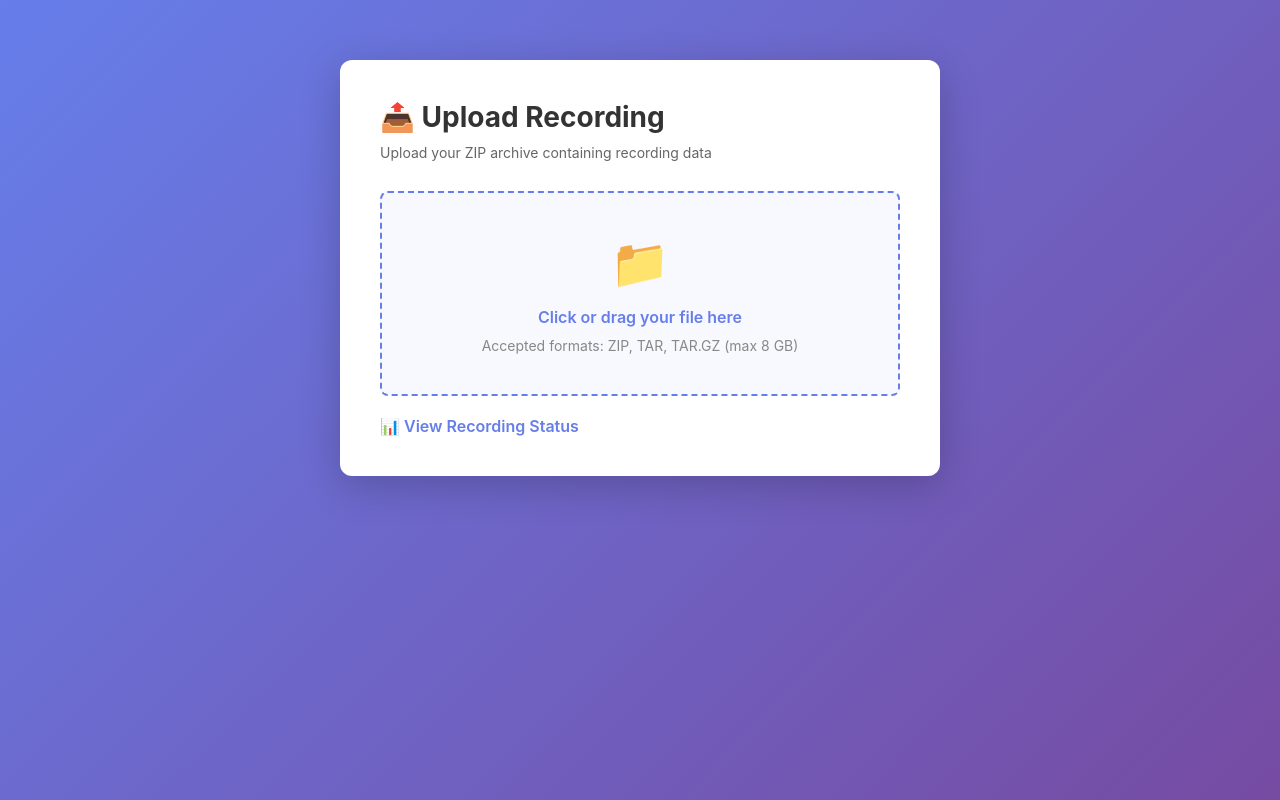
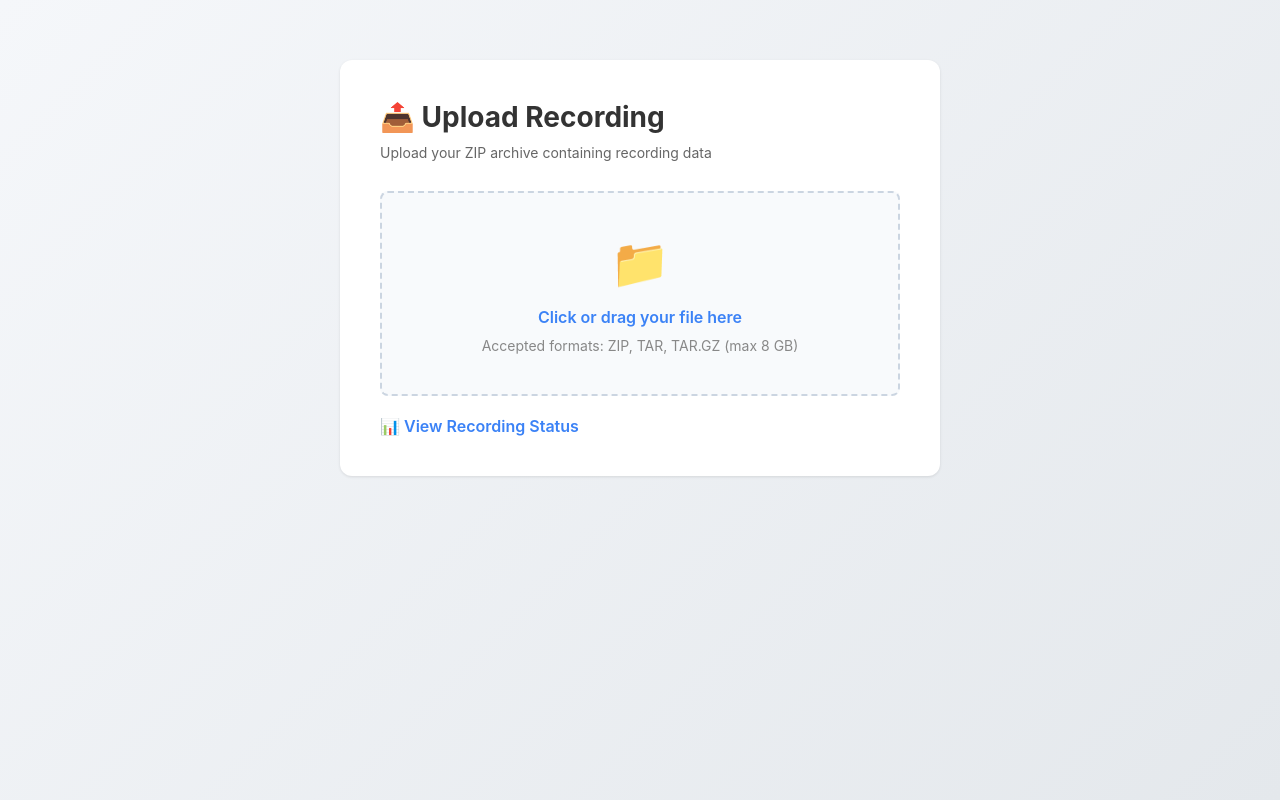
Before and after one commit to antosomzi/traffic-sign-app, a Flask app: page / in a window 1280 px wide. Run offline with Flask 3, Linux system fonts and the light colour scheme.

Commit message:
change background color

```diff
--- a/templates/upload.html
+++ b/templates/upload.html
@@ -13,7 +13,7 @@
 
         body {
             font-family: -apple-system, BlinkMacSystemFont, 'Segoe UI', Roboto, Oxygen, Ubuntu, Cantarell, sans-serif;
-            background: linear-gradient(135deg, #667eea 0%, #764ba2 100%);
+            background: linear-gradient(135deg, #f5f7fa 0%, #e4e8ec 100%);
             min-height: 100vh;
             display: flex;
             flex-direction: column;
@@ -24,7 +24,7 @@
         .container {
             background: white;
             border-radius: 12px;
-            box-shadow: 0 10px 40px rgba(0, 0, 0, 0.2);
+            box-shadow: 0 1px 3px rgba(0, 0, 0, 0.1);
             padding: 40px;
             max-width: 600px;
             width: 100%;
@@ -44,23 +44,23 @@
         }
 
         .upload-area {
-            border: 2px dashed #667eea;
+            border: 2px dashed #cbd5e1;
             border-radius: 8px;
             padding: 40px;
             text-align: center;
-            background: #f8f9ff;
-            transition: all 0.3s ease;
+            background: #f8fafc;
+            transition: all 0.2s ease;
             cursor: pointer;
         }
 
         .upload-area:hover {
-            border-color: #764ba2;
-            background: #f0f2ff;
+            border-color: #3b82f6;
+            background: #f8fafc;
         }
 
         .upload-area.dragover {
-            border-color: #764ba2;
-            background: #e8eaff;
+            border-color: #3b82f6;
+            background: #eff6ff;
         }
 
         .upload-icon {
@@ -73,7 +73,7 @@
         }
 
         .file-label {
-            color: #667eea;
+            color: #3b82f6;
             font-weight: 600;
             font-size: 16px;
             margin-bottom: 10px;
@@ -97,7 +97,7 @@
         }
 
         .btn {
-            background: linear-gradient(135deg, #667eea 0%, #764ba2 100%);
+            background: #3b82f6;
             color: white;
             border: none;
             padding: 14px 32px;
@@ -107,13 +107,12 @@
             cursor: pointer;
             width: 100%;
             margin-top: 20px;
-            transition: transform 0.2s ease;
+            transition: background-color 0.2s ease;
             display: none;
         }
 
         .btn:hover {
-            transform: translateY(-2px);
-            box-shadow: 0 5px 15px rgba(102, 126, 234, 0.4);
+            background: #2563eb;
         }
 
         .btn:disabled {
@@ -138,7 +137,7 @@
 
         .progress-fill {
             height: 100%;
-            background: linear-gradient(90deg, #667eea 0%, #764ba2 100%);
+            background: #3b82f6;
             width: 0%;
             transition: width 0.3s ease;
         }
@@ -181,7 +180,7 @@
         .nav-link {
             display: inline-block;
             margin-top: 20px;
-            color: #667eea;
+            color: #3b82f6;
             text-decoration: none;
             font-weight: 600;
         }
@@ -338,11 +337,12 @@
                         successMsg += `<strong>Size:</strong> ${data.extract_size}<br>`;
                         successMsg += `<strong>Status:</strong> ${data.message || 'Awaiting processing'}`;
 
-                        showMessage('success', successMsg);
                         uploadBtn.disabled = false;
 
+                        // Hide progress bar first, then show success message
                         setTimeout(() => {
                             progressContainer.style.display = 'none';
+                            showMessage('success', successMsg);
                         }, 2000);
                     } else if (data.status === 'error') {
                         clearInterval(interval);
```
Also changed, not shown: templates/status.html (+6 -7 lines), .github/copilot-instructions.md (added).
